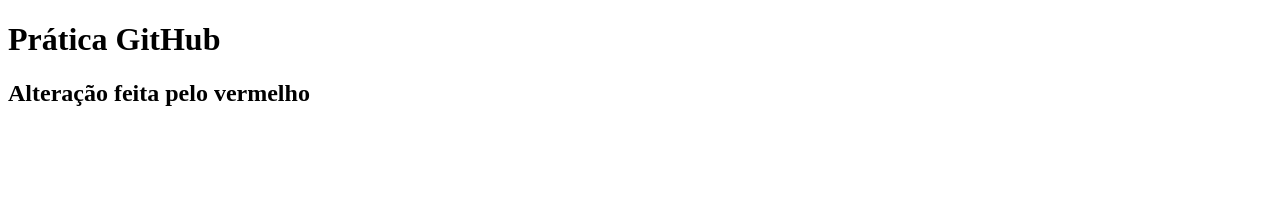
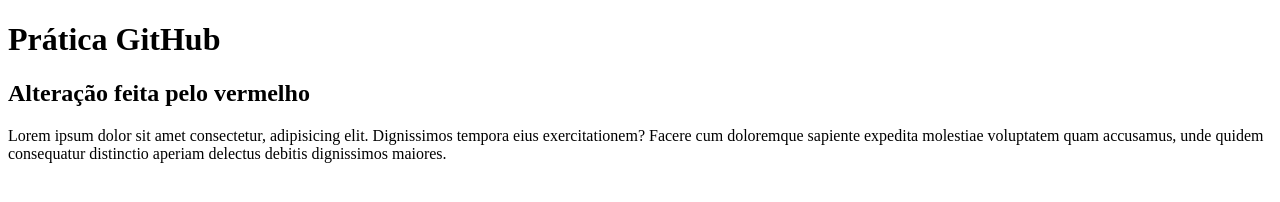
Before and after one commit to verissteph/praticaGit, a plain HTML site: page index.html in a window 1280 px wide. Drawn offline with Linux system fonts and the light colour scheme.

Commit message:
Adicionando o footer

```diff
--- a/index.html
+++ b/index.html
@@ -11,5 +11,8 @@
     <main>
         <h2>Alteração feita pelo vermelho</h2>
     </main>
+    <footer>
+        Lorem ipsum dolor sit amet consectetur, adipisicing elit. Dignissimos tempora eius exercitationem? Facere cum doloremque sapiente expedita molestiae voluptatem quam accusamus, unde quidem consequatur distinctio aperiam delectus debitis dignissimos maiores.
+    </footer>
 </body>
 </html>
--- /dev/null
+++ b/style.css
@@ -0,0 +1,3 @@
+body{
+    background-color: blueviolet;
+}
```
